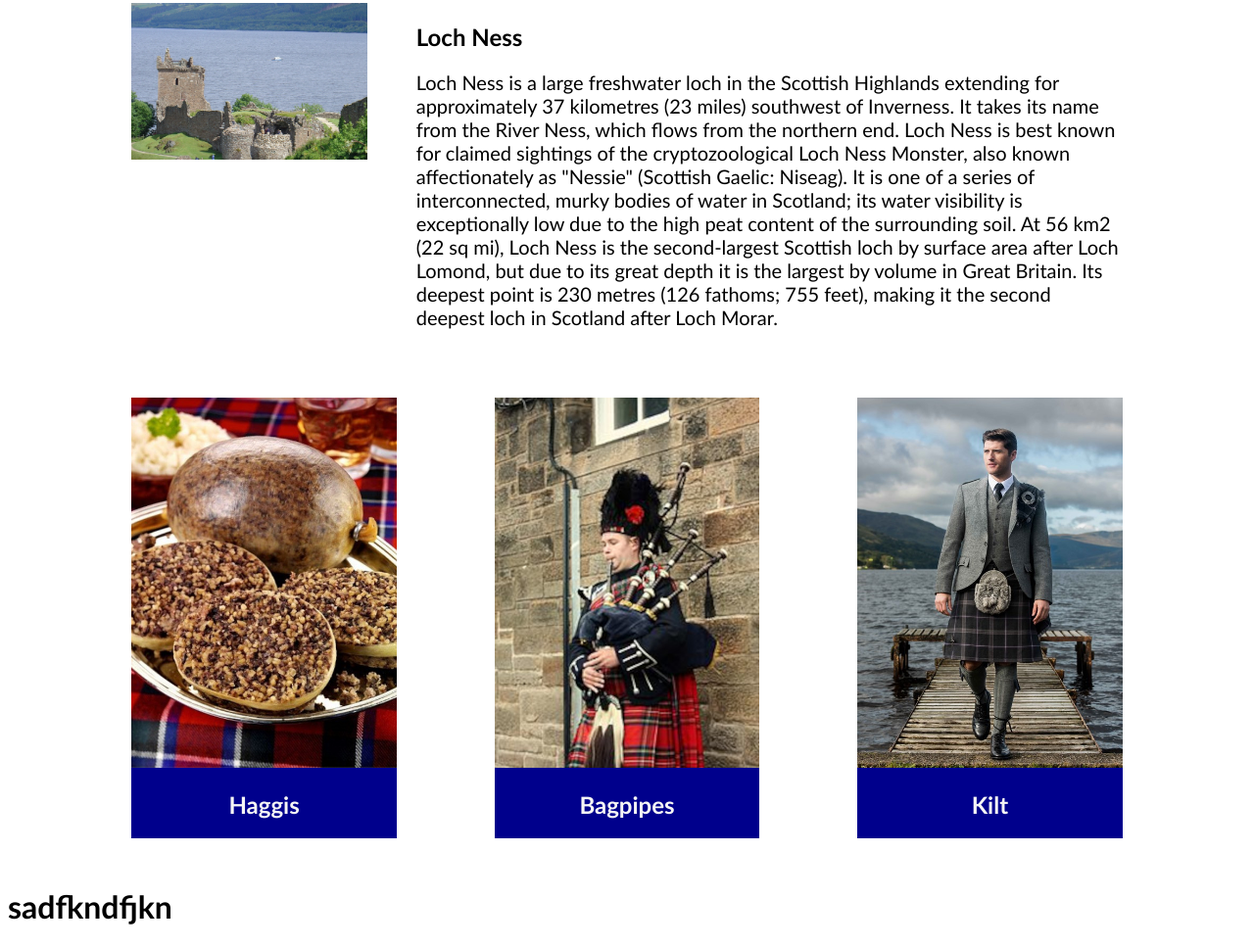
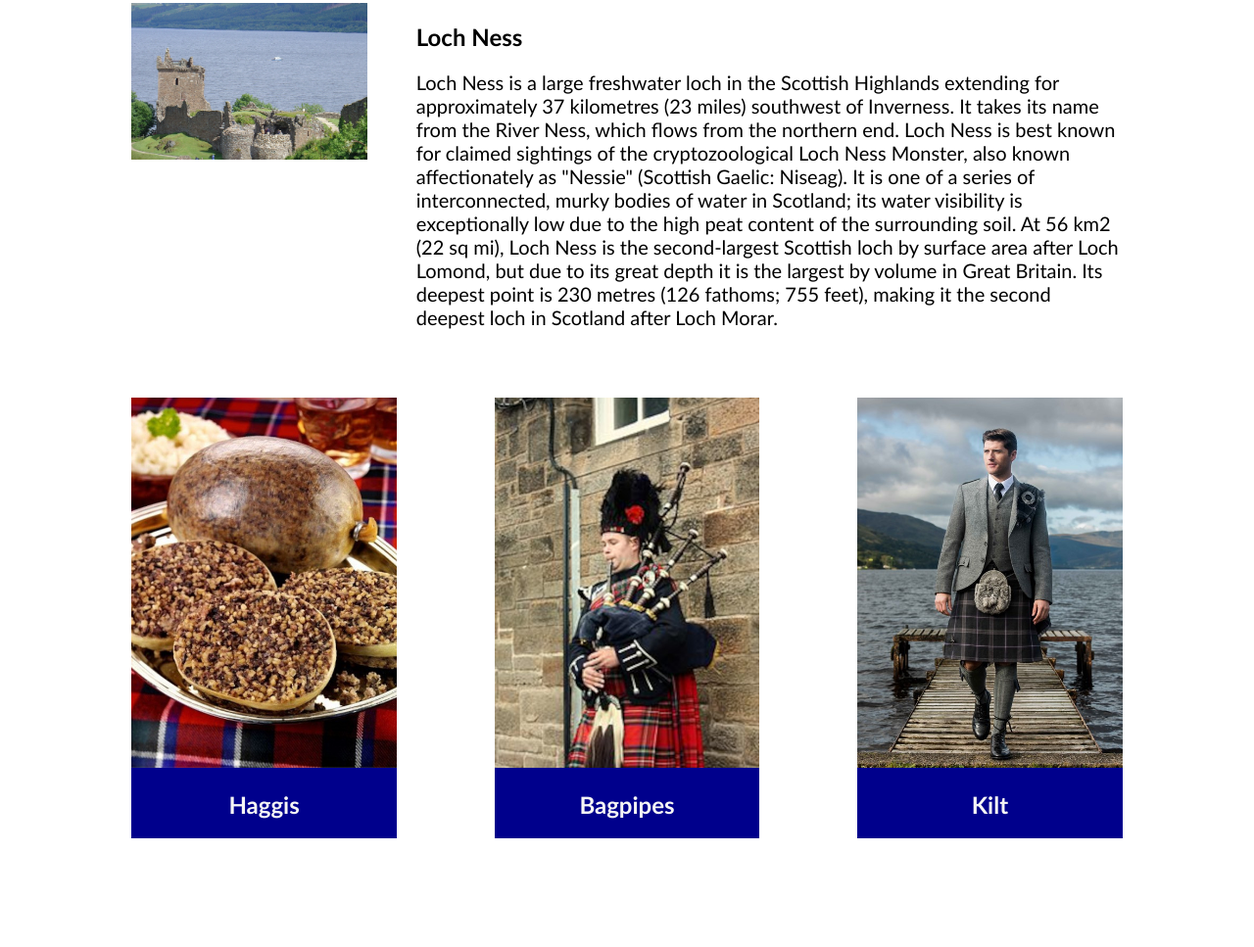
Before and after one commit to grqx/myscotland, a plain HTML site: page index.html in a window 1280 px wide. Shown: the part 1107-2074 px from the top of the page at 98% size. After the commit the page ends 2013 px from the top, so only its background shows below. Drawn offline with Linux system fonts and the light colour scheme.

Commit message:
delete garbage

```diff
--- a/index.html
+++ b/index.html
@@ -88,7 +88,5 @@
             <h2 class="card-txt">Kilt</h2>
         </div>
     </section>
-    <!--TODO-->
-    <h1>sadfkndfjkn</h1>
 </body>
 </html>
```
